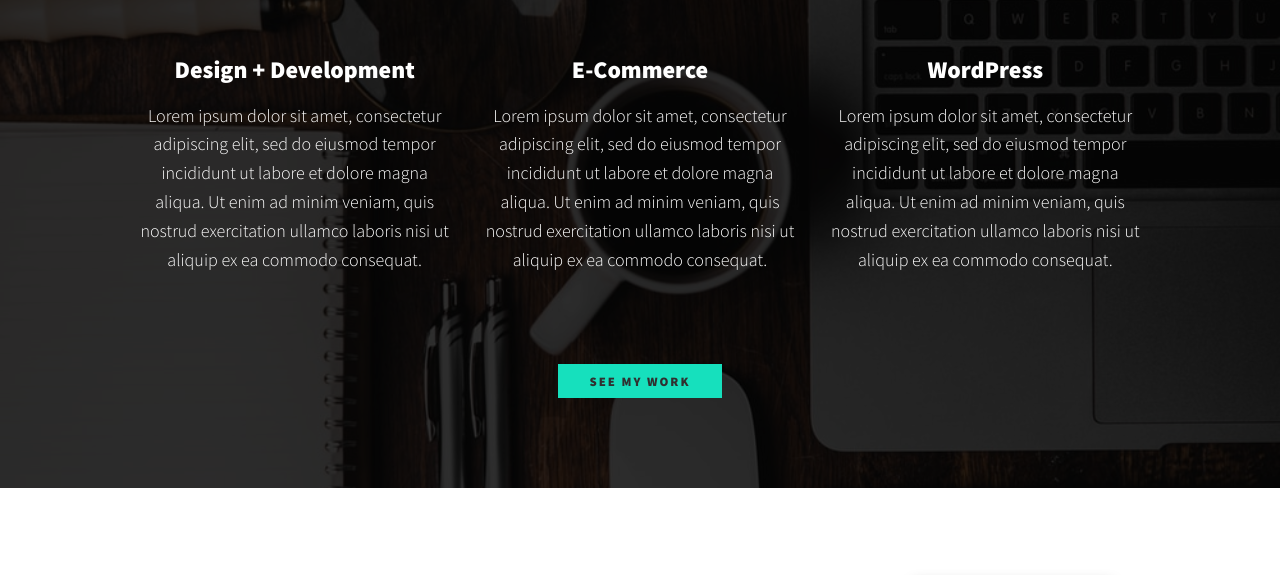
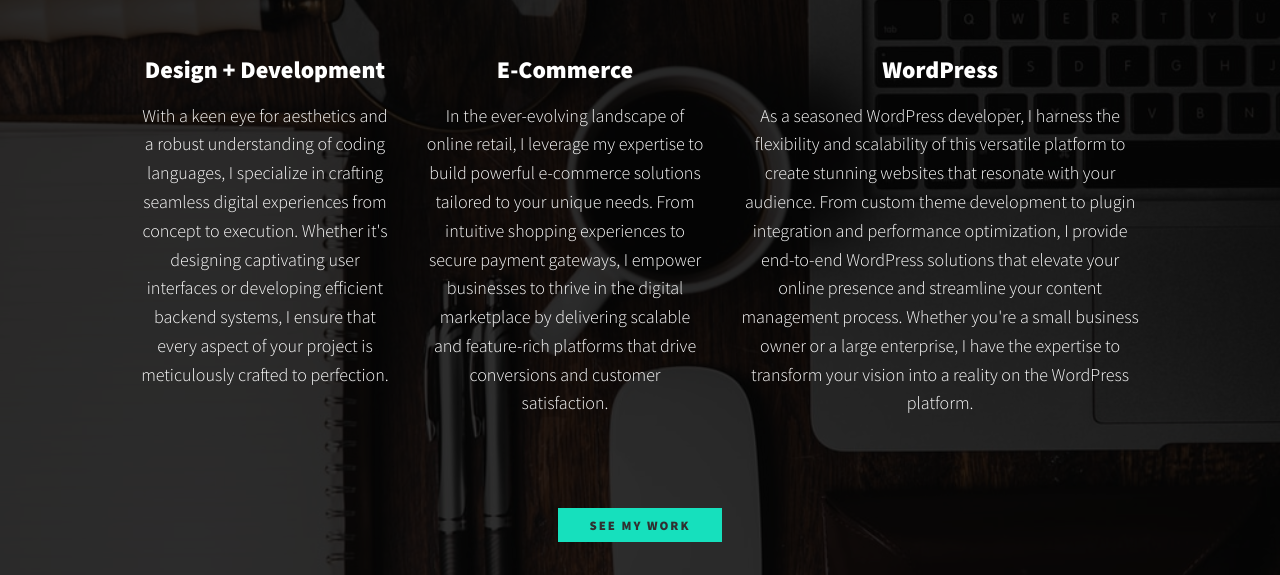
Before and after one commit to sumit8669/Responsive-Portfolio, a plain HTML site: page index.html in a window 1280 px wide. Shown: the part 768-1343 px from the top of the page. Drawn offline with nearby package versions, Linux system fonts and the light colour scheme.

Commit message:
Update contants

```diff
--- a/index.html
+++ b/index.html
@@ -55,23 +55,17 @@
         <div class="services">
             <div class="service">
                 <h3>Design + Development</h3>
-                <p>Lorem ipsum dolor sit amet, consectetur adipiscing elit, sed do eiusmod tempor incididunt ut labore
-                    et dolore magna aliqua. Ut enim ad minim veniam, quis nostrud exercitation ullamco laboris nisi ut
-                    aliquip ex ea commodo consequat.</p>
+                <p>With a keen eye for aesthetics and a robust understanding of coding languages, I specialize in crafting seamless digital experiences from concept to execution. Whether it's designing captivating user interfaces or developing efficient backend systems, I ensure that every aspect of your project is meticulously crafted to perfection.</p>
             </div> <!-- / service -->
 
             <div class="service">
                 <h3>E-Commerce</h3>
-                <p>Lorem ipsum dolor sit amet, consectetur adipiscing elit, sed do eiusmod tempor incididunt ut labore
-                    et dolore magna aliqua. Ut enim ad minim veniam, quis nostrud exercitation ullamco laboris nisi ut
-                    aliquip ex ea commodo consequat.</p>
+                <p>In the ever-evolving landscape of online retail, I leverage my expertise to build powerful e-commerce solutions tailored to your unique needs. From intuitive shopping experiences to secure payment gateways, I empower businesses to thrive in the digital marketplace by delivering scalable and feature-rich platforms that drive conversions and customer satisfaction.</p>
             </div> <!-- / service -->
 
             <div class="service">
                 <h3>WordPress</h3>
-                <p>Lorem ipsum dolor sit amet, consectetur adipiscing elit, sed do eiusmod tempor incididunt ut labore
-                    et dolore magna aliqua. Ut enim ad minim veniam, quis nostrud exercitation ullamco laboris nisi ut
-                    aliquip ex ea commodo consequat.</p>
+                <p>As a seasoned WordPress developer, I harness the flexibility and scalability of this versatile platform to create stunning websites that resonate with your audience. From custom theme development to plugin integration and performance optimization, I provide end-to-end WordPress solutions that elevate your online presence and streamline your content management process. Whether you're a small business owner or a large enterprise, I have the expertise to transform your vision into a reality on the WordPress platform.</p>
             </div> <!-- / service -->
         </div> <!-- / services -->
 
```
